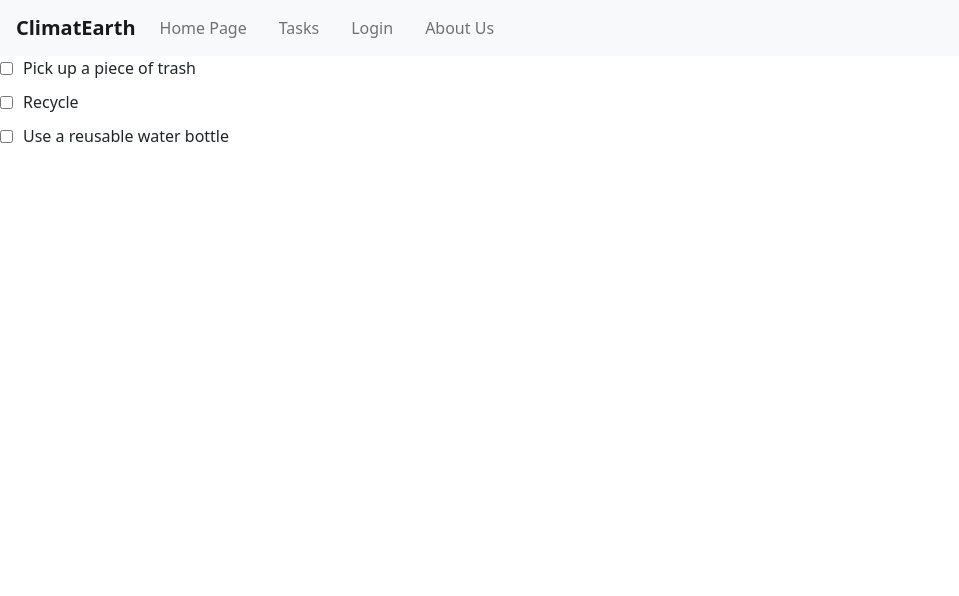
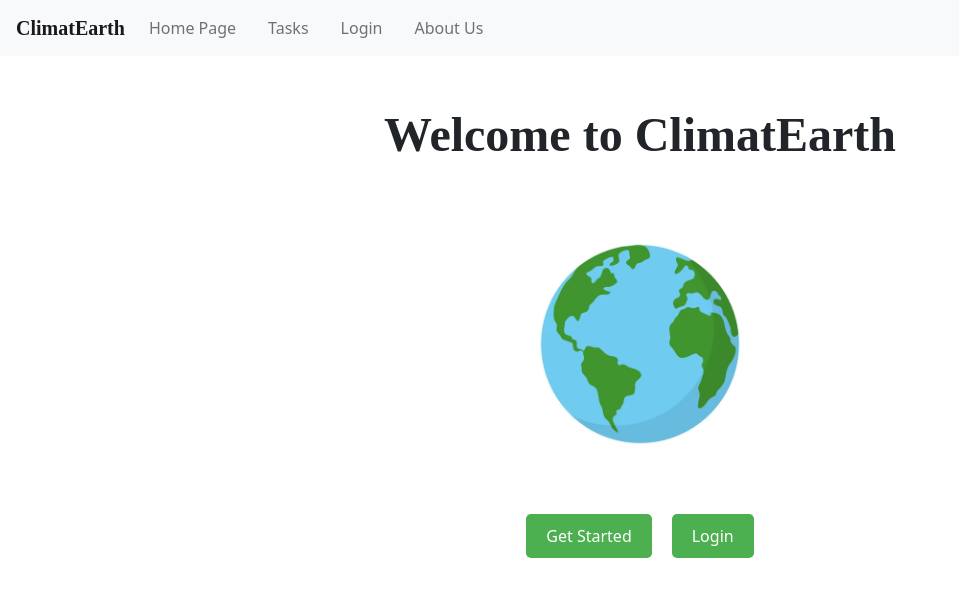
Before and after one commit to cis350/ClimatEarth, a React (Create React App) app in the folder frontend/: page / in a window 1280 px wide. Shown: the top 596 px of the page, without its empty margins (0-959 px from the left). Built offline with nearby package versions, Linux system fonts and the light colour scheme.

Commit message:
worked on frontend: home page, about us, login

```diff
--- /dev/null
+++ b/frontend/src/HomePage/HomePage.css
@@ -0,0 +1,41 @@
+.home-page {
+    text-align: center;
+    padding: 50px;
+  }
+
+  .welcome-message {
+    text-align: center;
+    font-size: 48px;
+    margin-bottom: 30px;
+    font-family: palanquin;
+    font-weight: bolder;
+  }
+
+  .cta-buttons {
+    margin-top: 20px;
+    align-self: center;
+  }
+
+  .cta-button {
+    display: inline-block;
+    padding: 10px 20px;
+    margin: 0 10px;
+    background-color: #4CAF50;
+    color: white;
+    text-decoration: none;
+    border-radius: 5px;
+  }
+
+  .cta-button:hover {
+    background-color: #45a049;
+  }
+
+  .spacer {
+    height: 30px;
+  }
+
+  .earth-container {
+    display: flex;
+    justify-content: center;
+    align-items: center;
+  }
--- /dev/null
+++ b/frontend/src/HomePage/HomePage.js
@@ -0,0 +1,21 @@
+import React from 'react';
+import './HomePage.css';
+
+const HomePage = () => {
+  return (
+    <div className="home-page">
+      <h1 className="welcome-message">Welcome to ClimatEarth</h1>
+
+      <div className="earth-container">
+        <img src={require("../images/earth.avif")} alt="Earth" width="300"/>
+      </div>
+
+      <p className="cta-buttons">
+        <a href="/signup" className="cta-button">Get Started </a>
+        <a href="/login" className="cta-button">Login </a>
+      </p>
+    </div>
+  );
+}
+
+export default HomePage;
--- a/frontend/src/Navigation/Navbar.css
+++ b/frontend/src/Navigation/Navbar.css
@@ -8,9 +8,10 @@
 
   .navbar-brand {
     font-size: 1.5rem;
-    font-weight: bold;
     color: white; /* White text color */
     text-decoration: none;
+    font-family: palanquin;
+    font-weight: bolder;
   }
 
   .navbar-nav {
--- a/frontend/src/api/auth.js
+++ b/frontend/src/api/auth.js
@@ -37,3 +37,17 @@ export const logoutUser = async () => {
         console.log('error', err.message);
     }
 }
+
+export const signupUser = async (username, password) => {
+    try {
+        const response = await axios.post(`${rootURL}/signup`, {
+            username: username,
+            password: password
+        });
+        // Assuming the API returns a success status code (e.g., 200)
+        return response.status === 200;
+    } catch (err) {
+        console.log('error', err.message);
+        return false;
+    }
+}
--- /dev/null
+++ b/frontend/src/components/AboutUs.js
@@ -0,0 +1,37 @@
+import React from 'react';
+import "./Component.css"
+
+const AboutUs = () => {
+  return (
+    <div className="about-us">
+      <h1 className="App-Title">About Us</h1>
+      <p className="message">Our mission is to educate and inspire individuals to take action for a more sustainable future.</p>
+
+      <h3 className="Sub-Title">Our Team</h3>
+      <div className="team-members">
+        <div className="team-member">
+          <h4>Caroline Cummings</h4>
+          <p></p>
+        </div>
+        <div className="team-member">
+          <h4>Anjana Begur</h4>
+          <p></p>
+        </div>
+        <div className="team-member">
+          <h4>Preston Chan</h4>
+          <p></p>
+        </div>
+        <div className="team-member">
+          <h4>Shreya Balasubramanian</h4>
+          <p></p>
+        </div>
+        <div className="team-member">
+          <h4>Anna Vazhaeparambil</h4>
+          <p></p>
+        </div>
+      </div>
+    </div>
+  );
+}
+
+export default AboutUs;
--- a/frontend/src/components/App.css
+++ b/frontend/src/components/App.css
@@ -24,8 +24,19 @@
   color: white;
 }
 
+.App-Title {
+  padding: 25px;
+  text-align: center;
+  font-family: palanquin;
+  font-weight: bolder;
+}
+
 .App-link {
   color: #61dafb;
+}
+
+.spacer {
+  height: 30px;
 }
 
 @keyframes App-logo-spin {
--- a/frontend/src/components/App.js
+++ b/frontend/src/components/App.js
@@ -5,38 +5,25 @@ import Navbar from "../Navigation/Navbar.js";
 import "bootstrap/dist/css/bootstrap.min.css";
 import './Checkbox.css';
 import TasksPage from "./TasksPage.js";
+import HomePage from "../HomePage/HomePage.js";
+import Signup from "./SignUp.js";
+import AboutUs from "./AboutUs.js"
 
-import React, { useState } from "react";
-
-const Checkbox = (props) => {
-	return <label className="checkbox-container">
-		<input type="checkbox" name={props.name} checked={props.val} onChange={() => {props.setValue(!props.val)}}/>
-		{props.label}
-	</label>
-}
-
+//import React, { useState } from "react";
 
 
 const App = () => {
-	const [val, setVal] = useState(false); //initializes checkbox to false
-	const label = "Pick up a piece of trash"
-	const label2 = "Recycle"
-	const label3 = "Use a reusable water bottle"
 	const currentPage = window.location.pathname;
 	return (
 	<>
 		<div>
 		<Navbar />
 		</div>
-		{currentPage === "/" && ( // Render checkboxes only on the home page
-		<>
-			<Checkbox value={val} setValue={setVal} label={label} />
-			<Checkbox value={val} setValue={setVal} label={label2} />
-			<Checkbox value={val} setValue={setVal} label={label3} />
-		</>
-		)}
-		{currentPage === "/login" && <Login />} {/* Render login component only on the login page */}
+		{currentPage === "/" && <HomePage />}
 		{currentPage === "/tasks" && <TasksPage />}
+		{currentPage === "/login" && <Login />}
+		{currentPage === "/signup" && <Signup />}
+		{currentPage === "/aboutus" && <AboutUs />}
 	</>
 	);
 }
--- a/frontend/src/components/Component.css
+++ b/frontend/src/components/Component.css
@@ -6,14 +6,56 @@
     outline: none;
   }
 
+  .Sub-Title {
+    padding: 5px;
+    text-align: center;
+    font-family: palanquin;
+    font-weight: bolder;
+  }
+  .message {
+    text-align: center;
+    font-size: 24px;
+    margin-bottom: 30px;
+    margin-left: 80px;
+    margin-right: 80px;
+    font-family: palanquin;
+  }
+
+  .team-member {
+    text-align: center;
+    font-size: 18px;
+    padding: 20px;
+    margin-bottom: 20px;
+    font-family: palanquin;
+  }
+
+  .team-member h4 {
+    margin-bottom: 10px;
+    font-family: palanquin;
+  }
+
+  .team-member p {
+    font-family: palanquin;
+  }
+
   .button {
     padding: 0.5rem 1rem;
     margin: 0.5rem;
     border: 1px solid #ccc;
-    border-radius: 0.25rem;
-    background-color: #fff;
+    border-radius: 5px;
+    background-color: hsl(122, 39%, 49%);
+    color: white;
     cursor: pointer;
     outline: none;
+  }
+
+  .cta-button {
+    padding: 0.5rem 1rem;
+    margin: 0.5rem;
+    background-color: #4CA000;
+    color: white;
+    text-decoration: none;
+    border-radius: 5px;
   }
 
   .button:hover {
--- a/frontend/src/components/ComponentFactoryHOC.js
+++ b/frontend/src/components/ComponentFactoryHOC.js
@@ -26,6 +26,13 @@ function CreateComponent({ type, eventHandler, text }) {
       </button>
     );
   }
+  if (type && type === 'cta-button' && eventHandler) {
+    return (
+      <button type="cta-button" key={key} onClick={eventHandler} className="cta-button">
+        {text}
+      </button>
+    );
+  }
 }
 
 export default CreateComponent;
--- a/frontend/src/components/Login.js
+++ b/frontend/src/components/Login.js
@@ -93,20 +93,27 @@ function Login() {
   if (loginToken === false) {
     return (
       <div className="App">
-        <h1>Login</h1>
+        <h1 className="App-Title">Login </h1>
         <form onSubmit={handleLogin}>
+        <div>
           <label>
             {' '}
             Username:
           <CreateComponent type={'input'} eventHandler={handleUsernameChange} text={'username'}/>
           </label>
+        </div>
+        <div>
           <label>
             {' '}
             Password:
           <CreateComponent type={'input'} eventHandler={handlePasswordChange} text={'password'}/>
           </label>
-         <CreateComponent type={'button'} eventHandler={handleLogin} text={'Login'}/>
+        </div>
+        <div>
+          <CreateComponent type={'button'} eventHandler={handleLogin} text={'Login'}/>
+        </div>
         </form>
+        <div className="spacer"></div>
         <p>Don't have an account? <a href="/signup">Sign up</a></p>
       </div>
     );
--- /dev/null
+++ b/frontend/src/components/SignUp.js
@@ -0,0 +1,64 @@
+import React, { useState } from 'react';
+import CreateComponent from './ComponentFactoryHOC';
+import { signupUser } from '../api/auth'; // Import signup function
+import "./Component.css"
+
+function Signup() {
+  const [username, setUsername] = useState('');
+  const [password, setPassword] = useState('');
+  const [confirmPassword, setConfirmPassword] = useState('');
+
+  const handleUsernameChange = (e) => {
+    setUsername(e.target.value);
+  };
+
+  const handlePasswordChange = (e) => {
+    setPassword(e.target.value);
+  };
+
+  const handleConfirmPasswordChange = (e) => {
+    setConfirmPassword(e.target.value);
+  };
+
+  const handleSignup = async (e) => {
+    e.preventDefault(); // Prevent default form submission
+
+    if (password !== confirmPassword) {
+      alert("Passwords do not match!");
+      return;
+    }
+
+    // Call signup function
+    const success = await signupUser(username, password);
+
+    if (success) {
+      alert("Signup successful!");
+      // Optionally redirect to login page or any other page
+    } else {
+      alert("Signup failed!");
+    }
+  };
+
+  return (
+    <div className="App">
+      <h1 className="App-Title">Sign Up</h1>
+      <form onSubmit={handleSignup}>
+        <div className="input-container">
+            <label>Username:</label>
+            <CreateComponent type={'input'} eventHandler={handleUsernameChange} text={'username'} />
+        </div>
+        <div className="input-container">
+            <label>Password:</label>
+            <CreateComponent type={'input'} eventHandler={handlePasswordChange} text={'password'} />
+        </div>
+        <div className="input-container">
+            <label>Confirm Password:</label>
+            <CreateComponent type={'input'} eventHandler={handleConfirmPasswordChange} text={'confirmPassword'} />
+        </div>
+        <CreateComponent type={'button'} eventHandler={handleSignup} text={'Sign Up'} />
+      </form>
+    </div>
+  );
+}
+
+export default Signup;
--- a/frontend/src/components/TasksPage.js
+++ b/frontend/src/components/TasksPage.js
@@ -1,4 +1,13 @@
 import React, { useState, useEffect } from 'react';
+import './Checkbox.css';
+import './ComponentFactoryHOC';
+
+const Checkbox = (props) => {
+	return <label className="checkbox-container">
+		<input type="checkbox" name={props.name} checked={props.val} onChange={() => {props.setValue(!props.val)}}/>
+		{props.label}
+	</label>
+}
 
 function TasksPage() {
     const [tasks, setTasks] = useState([]);
@@ -10,6 +19,11 @@ function TasksPage() {
             .catch(error => console.error('Error fetching tasks:', error));
     }, []);
 
+    const [val, setVal] = useState(false); //initializes checkbox to false
+	const label = "Pick up a piece of trash"
+	const label2 = "Recycle"
+	const label3 = "Use a reusable water bottle"
+
     return (
         <div>
             <h1>Daily Tasks</h1>
@@ -20,6 +34,11 @@ function TasksPage() {
                         {task.description}
                     </li>
                 ))}
+                <>
+                    <Checkbox value={val} setValue={setVal} label={label} />
+                    <Checkbox value={val} setValue={setVal} label={label2} />
+                    <Checkbox value={val} setValue={setVal} label={label3} />
+                </>
             </ul>
         </div>
     );
```
Also changed, not shown: frontend/src/images/earth.avif (added), frontend/src/images/earth.gif (added), 14 other files (tests, documents, lock files or other folders).
